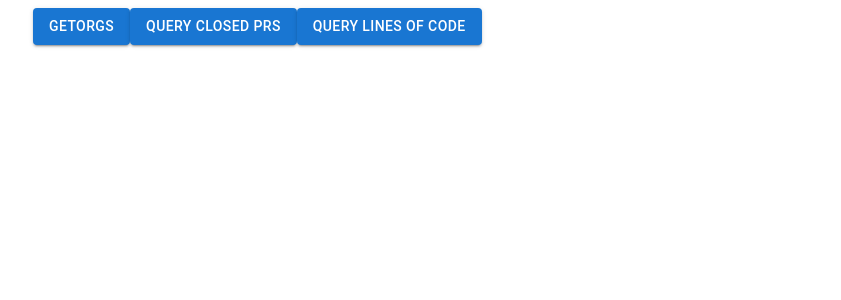
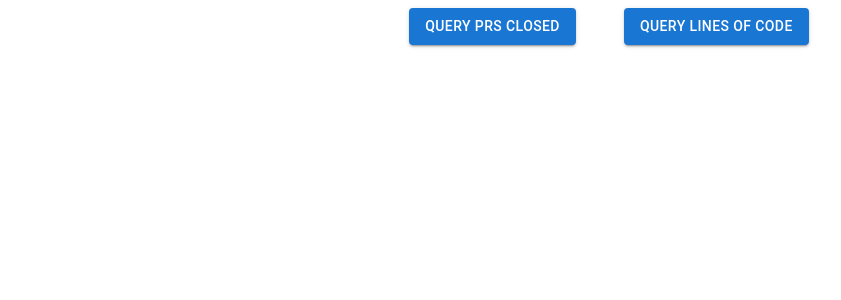
Before and after one commit to kerron/d3ig, a React (Create React App) app: page / in a window 1280 px wide. Shown: the top 300 px of the page, without its empty margins (31-872 px from the left). Built offline with nearby package versions, Linux system fonts and the light colour scheme.

Commit message:
feat: add charts and is working

```diff
--- a/src/App.tsx
+++ b/src/App.tsx
@@ -1,6 +1,7 @@
 import { useEffect } from "react";
 import { observer } from "mobx-react-lite";
 import Container from "@mui/material/Container";
+import CircularProgress from "@mui/material/CircularProgress";
 import Button from "@mui/material/Button";
 import Box from "@mui/material/Box";
 import { useStore } from "./hooks/useStore";
@@ -31,7 +32,12 @@ ChartJS.register(
   Tooltip,
   Legend
 );
-
+const dynamicColors = function () {
+  var r = Math.floor(Math.random() * 255);
+  var g = Math.floor(Math.random() * 255);
+  var b = Math.floor(Math.random() * 255);
+  return "rgb(" + r + "," + g + "," + b + ")";
+};
 const options = {
   responsive: true,
   plugins: {
@@ -40,14 +46,27 @@ const options = {
     },
     title: {
       display: true,
-      text: "Chart.js Bar Chart",
+      text: "Lines of code commited since January",
     },
   },
 };
 
+const options2 = {
+  responsive: true,
+  plugins: {
+    legend: {
+      position: "bottom" as const,
+    },
+    title: {
+      display: true,
+      text: "date of PR (with # lines comitted) since January",
+    },
+  },
+};
 const App = observer(() => {
   const { authStore, octokitStore } = useStore();
   const {
+    isLoading,
     showLOCChart,
     showPRShart,
     locData,
@@ -55,7 +74,7 @@ const App = observer(() => {
     queryClosedPRs,
     queryLOC,
   } = octokitStore;
-  const { getAuth, getOrg } = authStore;
+  const { getAuth } = authStore;
 
   const data = {
     labels: locData.labels,
@@ -85,7 +104,10 @@ const App = observer(() => {
   };
   const data2 = {
     labels: prsData.labels,
-    datasets: [...prsData.datasets],
+    datasets: prsData.datasets.map((v) => {
+      const color = dynamicColors();
+      return { ...v, borderColor: color, backgroundColor: color };
+    }),
   };
 
   useEffect(() => {
@@ -96,19 +118,32 @@ const App = observer(() => {
 
   return (
     <Container>
-      <Box component="form" noValidate autoComplete="off">
-        <Button onClick={() => getOrg()} variant="contained">
-          getOrgs
-        </Button>
-        <Button onClick={() => queryClosedPRs()} variant="contained">
-          query closed PRs
+      <Box
+        component="form"
+        noValidate
+        autoComplete="off"
+        mb={8}
+        display="flex"
+        justifyContent="center"
+      >
+        <Button
+          sx={{ marginRight: 6 }}
+          onClick={() => queryClosedPRs()}
+          variant="contained"
+        >
+          query PRs Closed
         </Button>
         <Button onClick={() => queryLOC()} variant="contained">
           query lines of code
         </Button>
       </Box>
+      {isLoading && (
+        <Box sx={{ display: "flex" }}>
+          <CircularProgress />
+        </Box>
+      )}
+      {showPRShart && <Line options={options2} data={data2} />}
       {showLOCChart && <PolarArea options={options} data={data} />}
-      {showPRShart && <Line options={options} data={data2} />}
     </Container>
   );
 });
--- a/src/store/models/octokit/octokit.ts
+++ b/src/store/models/octokit/octokit.ts
@@ -1,5 +1,4 @@
 import { cast, flow, getParent, Instance, types } from "mobx-state-tree";
-import { type } from "os";
 import { IRootStore } from "..";
 
 interface IChartDataLOC {
@@ -67,15 +66,17 @@ const OctokitStore = types
     locData: types.optional(LOCDataModel, () => LOCDataModel.create()),
     showPRShart: false,
     prsData: types.optional(PrsDataModel, () => PrsDataModel.create({})),
+    isLoading: false,
   })
   .actions((self) => ({
     queryClosedPRs: flow(function* () {
       try {
+        self.isLoading = true;
         const root: IRootStore = getParent(self);
         const resp = yield root.authStore.graphqlWithAuth(`
         {
           repository(name: "fe-react-app-integrated-eclaim", owner: "esure-cloud") {
-            pullRequests(last: 5, states: MERGED) {
+            pullRequests(last: 100, states: MERGED) {
               nodes {
                 additions
                 title
@@ -99,16 +100,17 @@ const OctokitStore = types
 
             return {
               ...prev,
-              [key]: {
-                ...prev[key],
-                [author]: curr.additions + (prev[key]?.[author] || 0),
+              [`${key}`]: {
+                ...prev[`$[key]`],
+                [author]: curr.additions + (prev[`$[key]`]?.[author] || 0),
               },
             };
           },
           {}
         );
-        console.log(formattedObj);
+
         let n: { [key: string]: { [key: string]: number } } = {};
+
         for (const d in formattedObj) {
           n[d] = {
             "toma-popescu-endava": 0,
@@ -124,8 +126,11 @@ const OctokitStore = types
           (prev: { [key: string]: number[] }, curr) => {
             const keys = Object.keys(curr);
             const obj = {};
+
             for (const key of keys) {
-              obj[key] = [...prev[key], curr[key]];
+              const prevArr =
+                Symbol.iterator in Object(prev[key]) ? prev[key] : [];
+              obj[key] = [...prevArr, curr[key]];
             }
             return obj;
           },
@@ -137,7 +142,9 @@ const OctokitStore = types
             tawandaEsure: [],
           }
         );
+
         const lineData: IChartLineData[] = [];
+
         for (const o in v) {
           lineData.push({
             label: o,
@@ -150,15 +157,18 @@ const OctokitStore = types
           datasets: lineData,
         };
 
+        self.showLOCChart = false;
         self.prsData = cast(chartData);
-        console.log(chartData);
+        self.isLoading = false;
         self.showPRShart = true;
       } catch (e) {
+        self.isLoading = false;
         console.log(e);
       }
     }),
     queryLOC: flow(function* () {
       try {
+        self.isLoading = true;
         const root: IRootStore = getParent(self);
         const resp = yield root.authStore.graphqlWithAuth(`
         {
@@ -182,7 +192,6 @@ const OctokitStore = types
         `);
 
         self.queryLOCData = resp;
-        console.log(resp);
 
         const formattedObj = resp.repository.pullRequests.nodes.reduce(
           (prev, curr) => ({
@@ -203,10 +212,12 @@ const OctokitStore = types
         };
 
         self.locData = cast(chartData);
-        console.log(formattedObj);
+        self.showPRShart = false;
+
+        self.isLoading = false;
         self.showLOCChart = true;
-        console.log(chartData);
       } catch (e) {
+        self.isLoading = false;
         console.error(e);
       }
     }),
```
